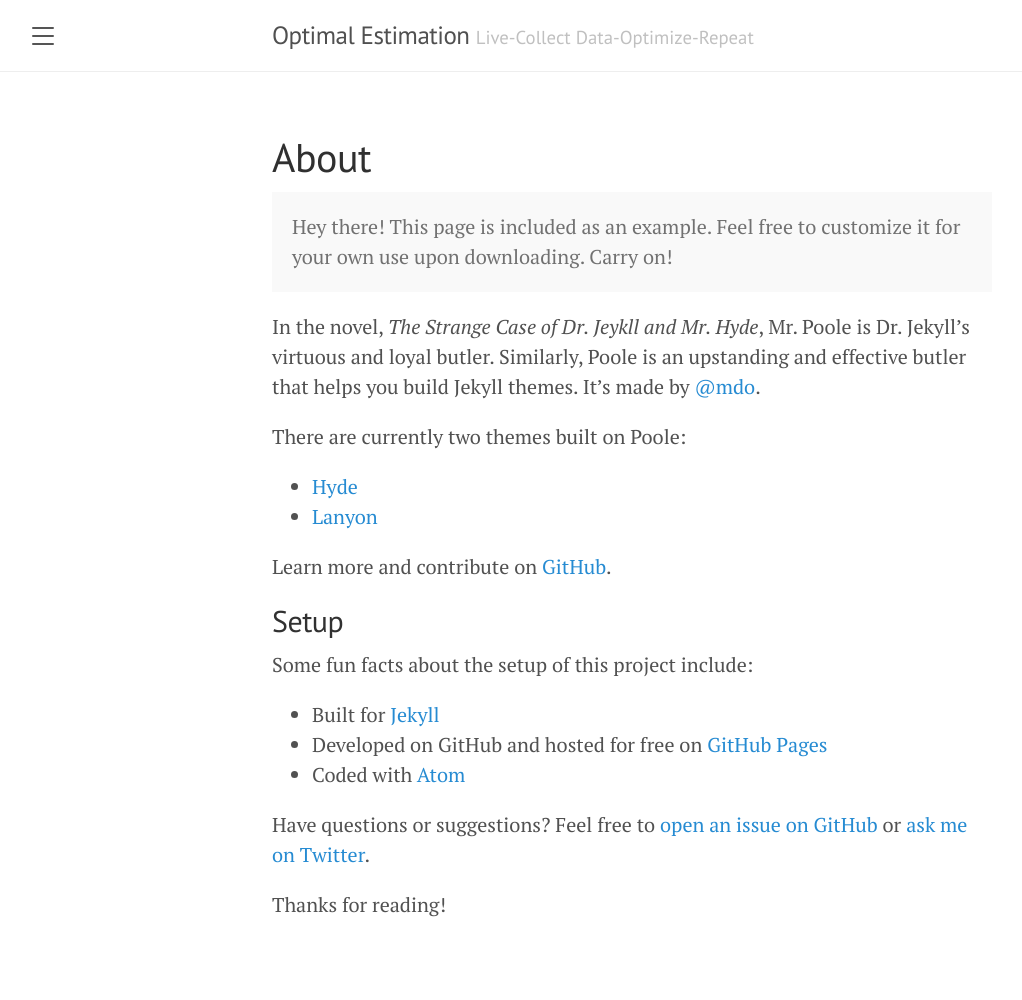
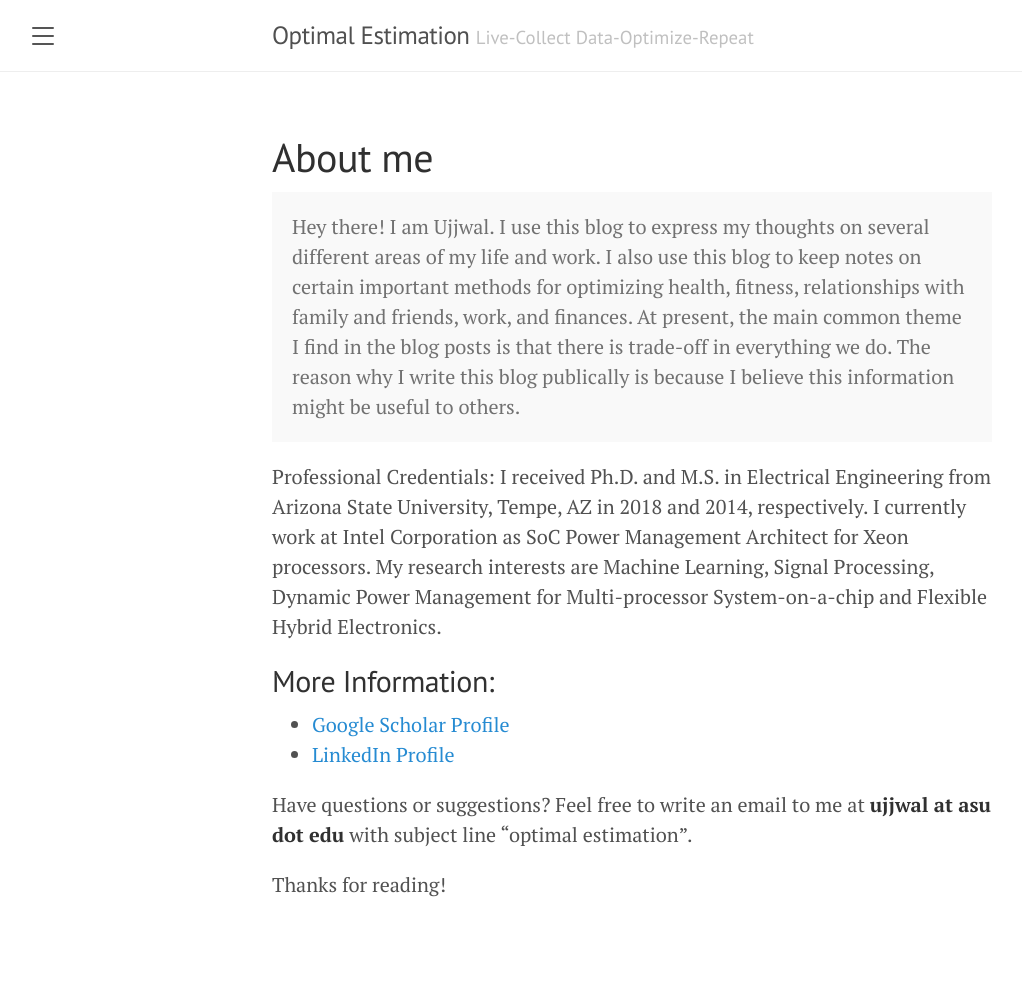
Before and after one commit to optimalestimation/optimalestimation.github.io, a Jekyll site: the page built from about.md, in a window 1280 px wide. Shown: the whole page, without its empty margins (8-1030 px from the left). Built offline with Jekyll 4.4.1, drawn with Linux system fonts in a browser that asks for light colours.

Commit message:
Updated about me file

```diff
--- a/about.md
+++ b/about.md
@@ -1,20 +1,26 @@
 ---
 layout: page
-title: About
+title: About me
 ---
 
 <p class="message">
-  Hey there! This page is included as an example. Feel free to customize it for your own use upon downloading. Carry on!
+  Hey there! I am Ujjwal. I use this blog to express my thoughts on several different areas of my life and work. I also use this blog to keep notes on certain important methods for optimizing health, fitness, relationships with family and friends, work, and finances.
+
+  At present, the main common theme I find in the blog posts is that there is trade-off in everything we do. The reason why I write this blog publically is because I believe this information might be useful to others.
 </p>
 
-In the novel, *The Strange Case of Dr. Jeykll and Mr. Hyde*, Mr. Poole is Dr. Jekyll's virtuous and loyal butler. Similarly, Poole is an upstanding and effective butler that helps you build Jekyll themes. It's made by [@mdo](https://twitter.com/mdo).
+Professional Credentials: I received Ph.D. and M.S. in Electrical Engineering from Arizona State University, Tempe, AZ in 2018 and 2014, respectively. I currently work at Intel Corporation as SoC Power Management Architect for Xeon processors. My research interests are Machine Learning, Signal Processing, Dynamic Power Management for Multi-processor System-on-a-chip and Flexible Hybrid Electronics.
 
-There are currently two themes built on Poole:
+## More Information:
 
-* [Hyde](http://hyde.getpoole.com)
-* [Lanyon](http://lanyon.getpoole.com)
+* [Google Scholar Profile](https://scholar.google.com/citations?authuser=2&user=lWhooTIAAAAJ)
+* [LinkedIn Profile](https://www.linkedin.com/in/ugujjwal/)
 
-Learn more and contribute on [GitHub](https://github.com/poole).
+Have questions or suggestions? Feel free to write an email to me at **ujjwal at asu dot edu** with subject line "optimal estimation".
+
+Thanks for reading!
+
+<!--
 
 ## Setup
 
@@ -27,3 +33,4 @@ Some fun facts about the setup of this project include:
 Have questions or suggestions? Feel free to [open an issue on GitHub](https://github.com/poole/issues/new) or [ask me on Twitter](https://twitter.com/mdo).
 
 Thanks for reading!
+-->
```
